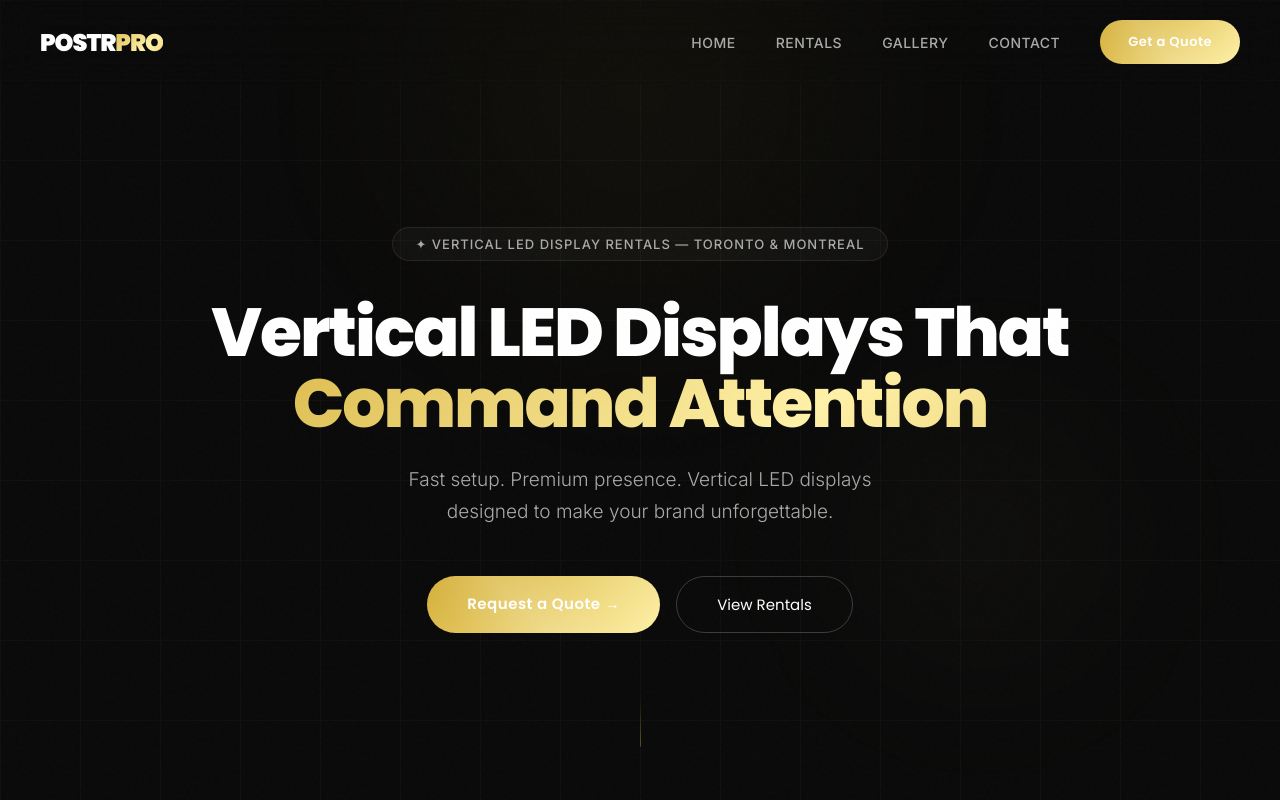
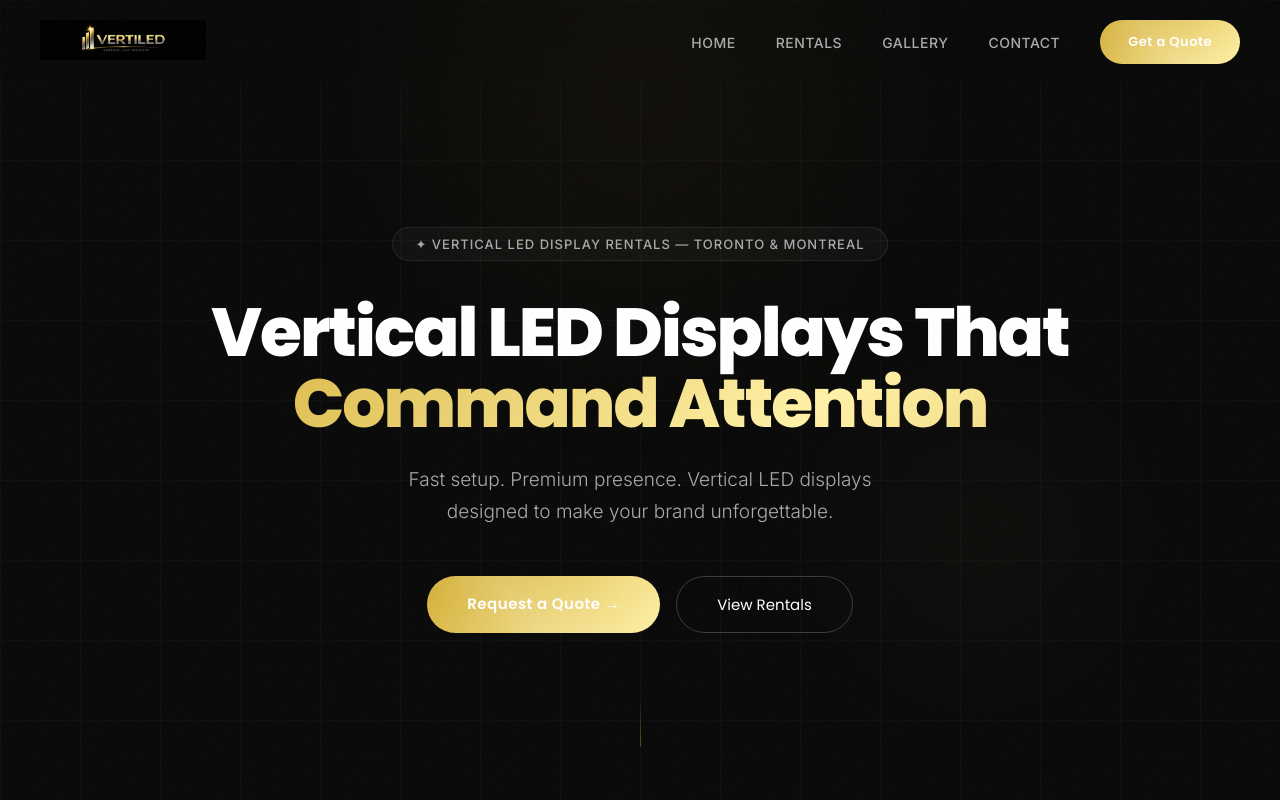
Before and after one commit to stephangij-bros/VERTILED, a plain HTML site: page index.html in a window 1280 px wide. Shown: the top 800 px of the page. Drawn offline with Linux system fonts and the light colour scheme; files whose address does not match are found by name.

Commit message:
Update index.html

```diff
--- a/index.html
+++ b/index.html
@@ -411,7 +411,9 @@
 
 <!-- ========== NAVBAR ========== -->
 <nav class="navbar" id="navbar">
-  <a class="nav-logo" href="#hero">POSTR<span class="gradient-text">PRO</span></a>
+ <a href="#hero">
+  <img src="logo.png" style="height:40px;">
+</a>
   <div class="nav-links">
     <button class="nav-link" onclick="smoothScroll('hero')">Home</button>
     <button class="nav-link" onclick="smoothScroll('pricing')">Rentals</button>
@@ -651,7 +653,7 @@
 <footer class="footer">
   <div>
     <a class="nav-logo" href="#hero" style="display:inline-block;margin-bottom:16px;font-size:22px;text-decoration:none;color:#fff">
-      POSTR<span class="gradient-text">PRO</span>
+      <img src="logo.png" style="height:30px;">
     </a>
     <div class="footer-links">
       <button class="nav-link" onclick="smoothScroll('hero')">Home</button>
```
